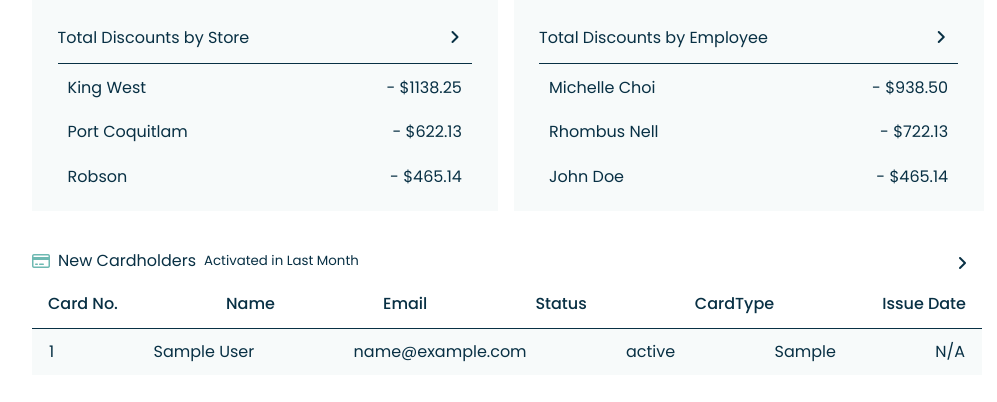
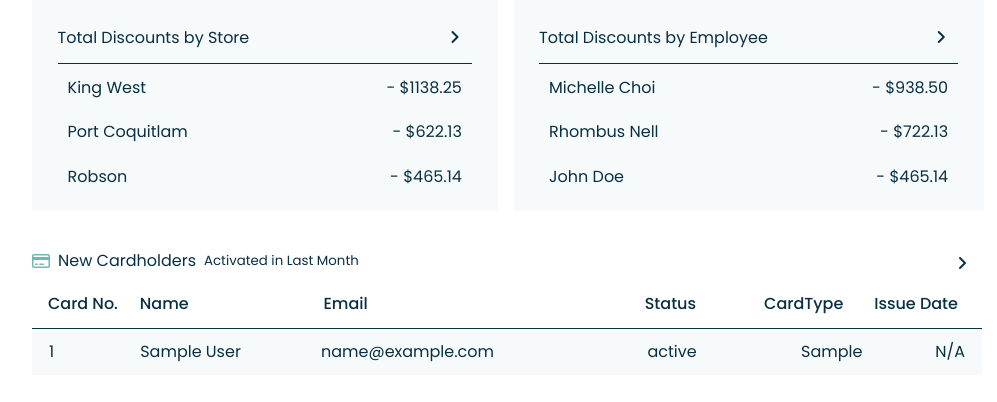
Before and after one commit to RyanDanielLee/Earls-Discount-System, a Django app: page /site_admin/ in a window 1280 px wide. Shown: the part 210-612 px from the top of the page, without its empty margins (133-1130 px from the left). Run offline with Django 5.2, Linux system fonts and the light colour scheme; tables that the repository leaves empty hold one stand-in row (values such as "Sample post"); some web fonts are replaced.

Commit message:
style/update table header in admin/home.html

```diff
--- a/Earls_Discount_System/static/css/admin-style.css
+++ b/Earls_Discount_System/static/css/admin-style.css
@@ -125,8 +125,9 @@
   border-collapse: collapse;
 }
 
-.table-total-cardholders .thead {
+.table-total-cardholders .admin-cardholder-td-thead {
   border-bottom: solid 1px var(--font-color);
+  text-align: left;
   padding-left: 1rem;
   padding-right: 1rem;
   padding-bottom: 0.7rem;
@@ -147,8 +148,8 @@
 
 .table-total-cardholders tbody tr {
   display: flex;
-  /* justify-content: space-between;
-  gap: 5rem; */
+  justify-content: space-between;
+  gap: 5rem;
   border: 1px solid var(--bg-variant);
   padding: 0.6rem 1rem;
   transition: all 0.3s ease-out;
@@ -217,6 +218,50 @@
   background-color: var(--bg-color);
 }
 
+.admin-cardholder-td-thead th:nth-child(1) {
+  width: 10%; /* Card No. */
+}
+
+.admin-cardholder-td-thead th:nth-child(2) {
+  width: 20%; /* Name */
+}
+
+.admin-cardholder-td-thead th:nth-child(3) {
+  width: 35%; /* Email */
+}
+
+.admin-cardholder-td-thead th:nth-child(4) {
+  width: 13%; /* Status */
+}
+
+.admin-cardholder-td-thead th:nth-child(5) {
+  width: 12%; /* CardType */
+}
+
+.admin-cardholder-td-thead th:nth-child(6) {
+  width: 10%; /* Issue Date */
+}
+
+.table-total-cardholders tbody tr td[data-title='Name'] {
+  position: absolute;
+  left: 6.7rem;
+}
+
+.table-total-cardholders tbody tr td[data-title='Email'] {
+  position: absolute;
+  left: 18rem;
+}
+
+.table-total-cardholders tbody tr td[data-title='Status'] {
+  position: absolute;
+  left: 38.4rem;
+}
+
+.table-total-cardholders tbody tr td[data-title='CardType'] {
+  position: absolute;
+  left: 48rem;
+}
+
 /* responsive design */
 @media only screen and (max-width: 768px) {
   .admin-container {
@@ -282,4 +327,11 @@
   #no-more-tables td:before {
     content: attr(data-title);
   }
+
+  .table-total-cardholders tbody tr td[data-title='Name'],
+  .table-total-cardholders tbody tr td[data-title='Email'],
+  .table-total-cardholders tbody tr td[data-title='Status'],
+  .table-total-cardholders tbody tr td[data-title='CardType'] {
+    left: 0;
+  }
 }
--- a/Earls_Discount_System/static/css/reports-style.css
+++ b/Earls_Discount_System/static/css/reports-style.css
@@ -157,6 +157,13 @@
   margin-bottom: 2rem;
 }
 
+.table-total-cardholders .thead {
+  border-bottom: solid 1px var(--font-color);
+  padding-left: 1rem;
+  padding-right: 1rem;
+  padding-bottom: 0.7rem;
+}
+
 .table-total-cardholders tbody tr td[data-title='by UnKnown Cardholder'] {
   position: absolute;
   right: 11.5rem;
--- a/Earls_Discount_System/templates/admin/home.html
+++ b/Earls_Discount_System/templates/admin/home.html
@@ -87,7 +87,7 @@
     <div class="new-cardholders">
         <table class="table-total-cardholders" id="no-more-tables">
             <thead>
-                <tr class="thead">
+                <tr class="admin-cardholder-td-thead">
                     <th>Card No.</th>
                     <th>Name</th>
                     <th>Email</th>
@@ -104,7 +104,7 @@
                     <td data-title="Email">{{ cardholder.email }}</td>
                     <td data-title="Status">{{ cardholder.status }}</td>
                     <td data-title="CardType">{{ cardholder.card_type }}</td>
-                    <td data-title="Issue Date">N/A</td>  <!-- Ignore this for now -->
+                    <td data-title="Issue Date">N/A</td> <!-- Ignore this for now -->
                 </tr>
                 {% endfor %}
             </tbody>
--- a/Earls_Discount_System/templates/reports/reports-dashboard.html
+++ b/Earls_Discount_System/templates/reports/reports-dashboard.html
@@ -121,19 +121,19 @@
                 </thead>
                 <tbody>
                     <tr>
-                        <td data-title="Name">Michelle Choi</td>
+                        <td data-title="Employee Name">Michelle Choi</td>
                         <td data-title="Total Discount">-$934.25</td>
                         <td data-title="Number of Visits">13</td>
                         <td><button class="view-button">View</button></td>
                     </tr>
                     <tr>
-                        <td data-title="Name">Rhombus Nell</td>
+                        <td data-title="Employee Name">Rhombus Nell</td>
                         <td data-title="Total Discount">-$633.25</td>
                         <td data-title="Number of Visits">9</td>
                         <td><button class="view-button">View</button></td>
                     </tr>
                     <tr>
-                        <td data-title="Name">John Doe</td>
+                        <td data-title="Employee Name">John Doe</td>
                         <td data-title="Total Discount">-$733.25</td>
                         <td data-title="Number of Visits">5</td>
                         <td><button class="view-button">View</button></td>
```
